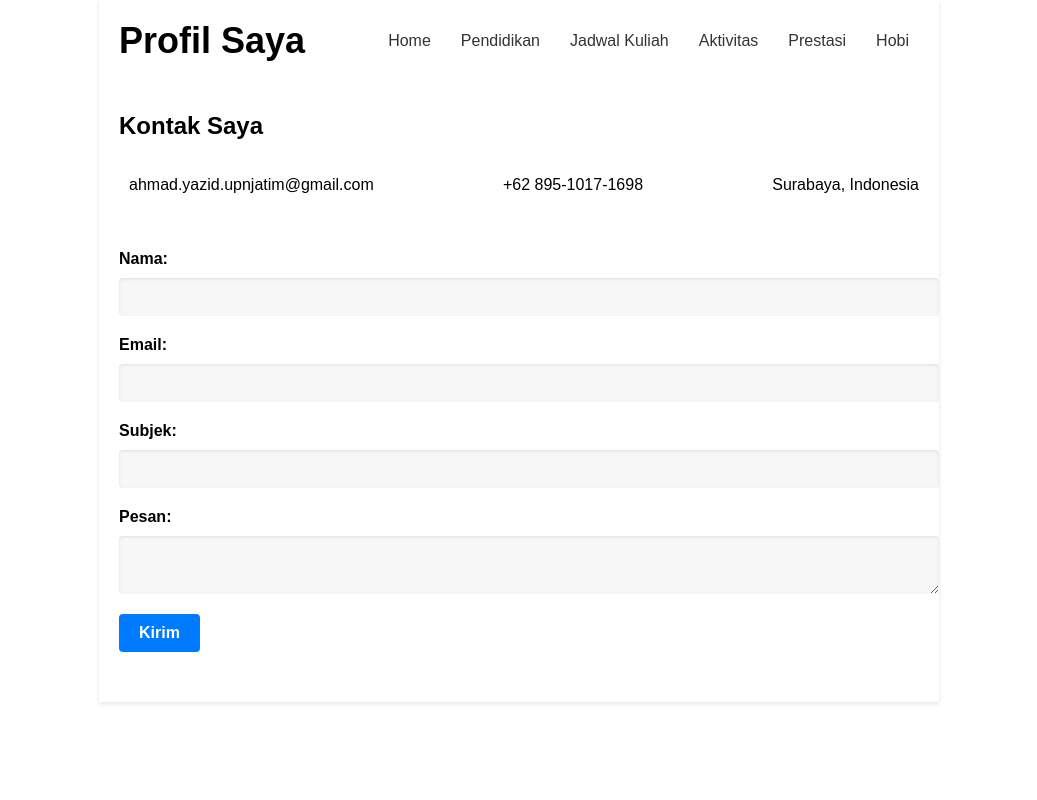
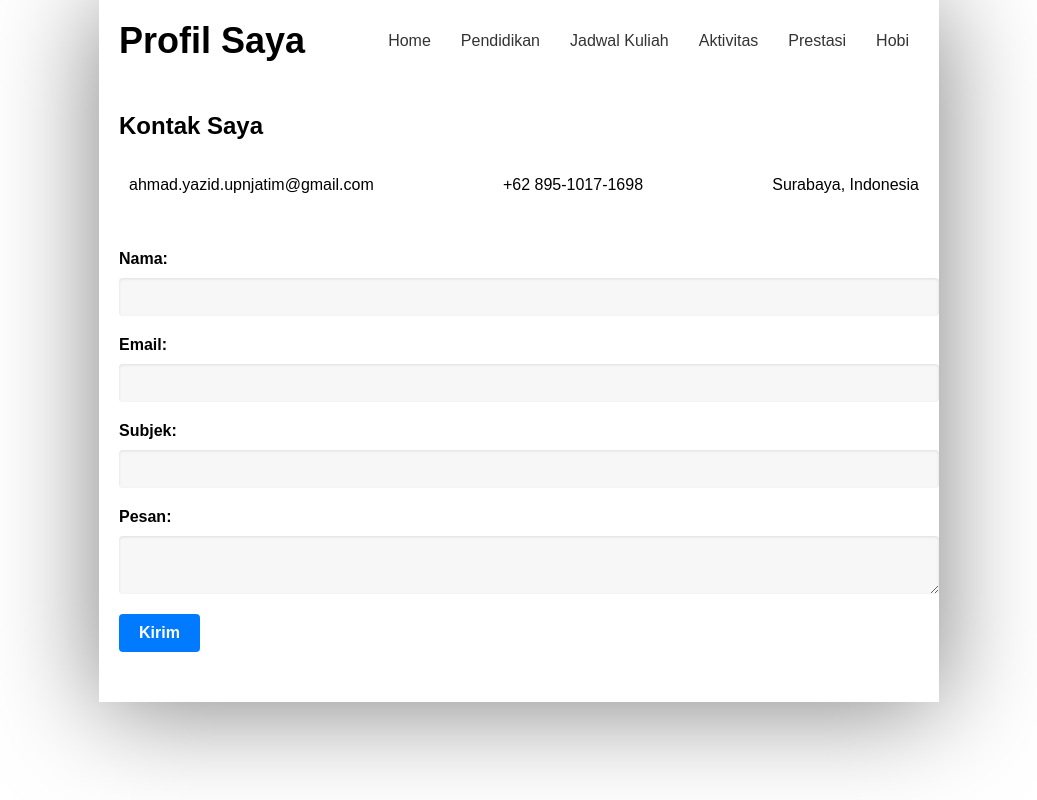
Before and after one commit to shuyshuys/pw-smt4, a PHP site: page /p3/profile/contact.html in a window 1280 px wide. Shown: the whole page, without its empty margins (121-1158 px from the left). Run offline with PHP 8.4, Linux system fonts and the light colour scheme.

Commit message:
change container shadow property

```diff
--- a/default.css
+++ b/default.css
@@ -17,7 +17,7 @@
   margin: 0 auto;
   padding: 20px;
   background-color: #fff;
-  box-shadow: 0 2px 4px rgba(0, 0, 0, 0.1);
+  box-shadow: 0 5px 100px rgba(0, 0, 0, 0.5);
 }
 
 .container-medium {
@@ -25,7 +25,7 @@
   margin: 0 auto;
   padding: 20px;
   background-color: #fff;
-  box-shadow: 0 2px 4px rgba(0, 0, 0, 0.1);
+  box-shadow: 0 5px 100px rgba(0, 0, 0, 0.5);
 }
 
 .container-small {
@@ -33,7 +33,7 @@
   margin: 0 auto;
   padding: 20px;
   background-color: #fff;
-  box-shadow: 0 2px 4px rgba(0, 0, 0, 0.1);
+  box-shadow: 0 5px 100px rgba(0, 0, 0, 0.5);
 }
 
 button {
--- a/p3/profile/aktivitas.html
+++ b/p3/profile/aktivitas.html
@@ -6,8 +6,9 @@
     <meta name="viewport" content="width=device-width, initial-scale=1.0" />
     <title>Aktivitas</title>
     <link rel="stylesheet" href="./style.css" text="text/css" />
+    <link rel="stylesheet" href="../../default.css" />
   </head>
-  <body class="container">
+  <body class="container-medium">
     <header-component></header-component>
     <section id="aktivitas">
       <h2>Aktivitas</h2>
--- a/p3/profile/contact.html
+++ b/p3/profile/contact.html
@@ -6,6 +6,7 @@
     <meta name="viewport" content="width=device-width, initial-scale=1.0" />
     <title>Kontak Saya</title>
     <link rel="stylesheet" href="./style.css" text="text/css" />
+    <link rel="stylesheet" href="../../default.css" />
     <style text="text/css">
       .container {
         max-width: 800px;
@@ -42,7 +43,7 @@
       }
     </style>
   </head>
-  <body class="container">
+  <body class="container-medium">
     <header-component></header-component>
     <section id="kontak">
       <h2>Kontak Saya</h2>
--- a/p3/profile/hobi.html
+++ b/p3/profile/hobi.html
@@ -6,8 +6,9 @@
     <meta name="viewport" content="width=device-width, initial-scale=1.0" />
     <title>Hobi</title>
     <link rel="stylesheet" href="./style.css" text="text/css" />
+    <link rel="stylesheet" href="../../default.css" />
   </head>
-  <body class="container">
+  <body class="container-medium">
     <header-component></header-component>
     <section id="hobi">
       <h2>Hobi Menjelajah Intenet</h2>
--- a/p3/profile/home.html
+++ b/p3/profile/home.html
@@ -6,6 +6,7 @@
     <meta name="viewport" content="width=device-width, initial-scale=1.0" />
     <title>Profil Saya</title>
     <link rel="stylesheet" href="./style.css" text="text/css" />
+    <link rel="stylesheet" href="../../default.css" />
     <style text="text/css">
       * {
         text-align: center;
@@ -17,7 +18,7 @@
     </style>
   </head>
   <body>
-    <div class="container">
+    <div class="container-medium">
       <header-component></header-component>
       <section id="home">
         <h2>Home</h2>
--- a/p3/profile/jadwal-kuliah.html
+++ b/p3/profile/jadwal-kuliah.html
@@ -6,8 +6,9 @@
     <meta name="viewport" content="width=device-width, initial-scale=1.0" />
     <title>Jadwal Kuliah</title>
     <link rel="stylesheet" href="./style.css" text="text/css" />
+    <link rel="stylesheet" href="../../default.css" />
   </head>
-  <body class="container">
+  <body class="container-medium">
     <header-component></header-component>
     <section id="jadwal-kuliah">
       <h2>Jadwal Kuliah</h2>
--- a/p3/profile/pendidikan.html
+++ b/p3/profile/pendidikan.html
@@ -6,8 +6,9 @@
     <meta name="viewport" content="width=device-width, initial-scale=1.0" />
     <title>Pendidikan</title>
     <link rel="stylesheet" href="./style.css" text="text/css" />
+    <link rel="stylesheet" href="../../default.css" />
   </head>
-  <body class="container">
+  <body class="container-medium">
     <header-component></header-component>
     <section id="pendidikan">
       <h2>Pendidikan</h2>
--- a/p3/profile/prestasi.html
+++ b/p3/profile/prestasi.html
@@ -5,10 +5,11 @@
     <meta http-equiv="X-UA-Compatible" content="IE=edge" />
     <meta name="viewport" content="width=device-width, initial-scale=1.0" />
     <link rel="stylesheet" href="./style.css" text="text/css" />
+    <link rel="stylesheet" href="../../default.css" />
     <title>Prestasi</title>
   </head>
   <body>
-    <div class="container">
+    <div class="container-medium">
       <header-component></header-component>
       <section id="prestasi">
         <h2>Prestasi</h2>
--- a/p3/profile/style.css
+++ b/p3/profile/style.css
@@ -3,14 +3,6 @@ body {
   margin: 0;
   padding: 0;
   background-color: #f2f2f2;
-}
-
-.container {
-  max-width: 800px;
-  margin: 0 auto;
-  padding: 20px;
-  background-color: #fff;
-  box-shadow: 0 2px 4px rgba(0, 0, 0, 0.1);
 }
 
 header {
```
